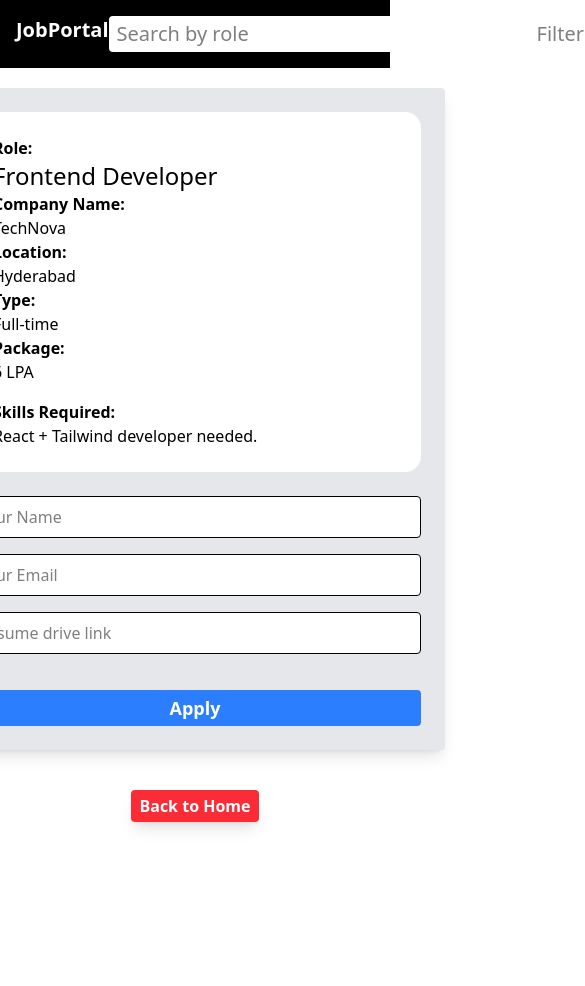
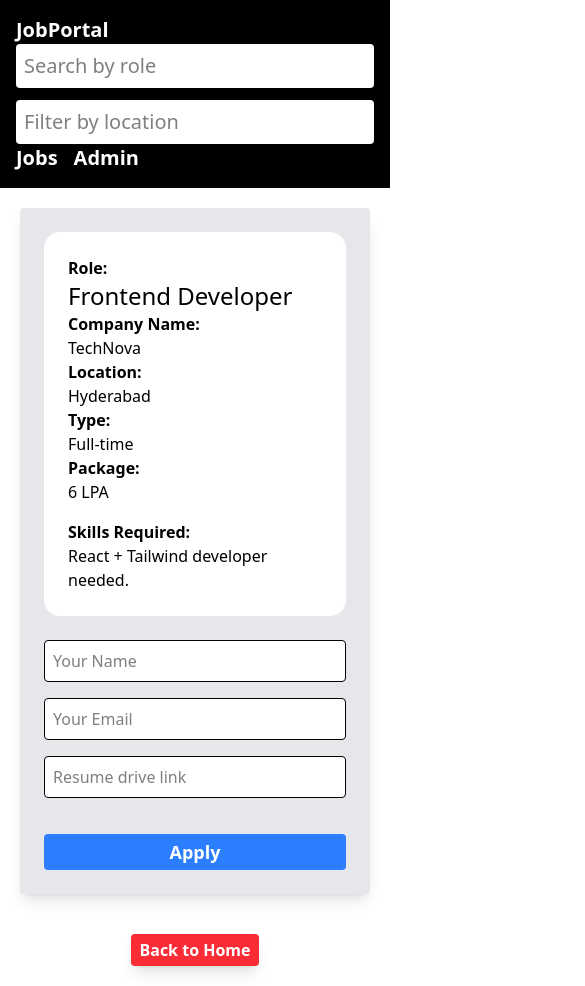
Before and after one commit to PavanTejaReddy1/Job-Portal, a React (Vite) app: page /jobs/1 in a window 390 px wide. Shown: the top 986 px of the page, 585 px wide, since content can reach past the window. Before the commit the page ends 844 px from the top, so only its background shows below. Built offline with nearby package versions, Linux system fonts and the light colour scheme.

Commit message:
Responsive layout fixes

```diff
--- a/src/components/AddJob.jsx
+++ b/src/components/AddJob.jsx
@@ -47,9 +47,8 @@ function AddJob({setJobs}) {
   return (
     <>
     <IoMdAdd size={30} className="cursor-pointer hover:bg-black hover:rounded-full hover:text-white" onClick={()=>setOpen(true)}/>
-    <Modal isOpen={isOpen} className="w-[500px] absolute top-[20%] left-[40%] p-[20px] bg-white">
+    <Modal isOpen={isOpen} className="w-[90%] max-w-[500px] mx-auto mt-20 p-5 bg-white rounded">
         <IoClose size={30} className="cursor-pointer hover:bg-black hover:rounded-full hover:text-white" onClick={()=>setOpen(false)}/>
-
 
         <h1 className="mx-auto relative  text-2xl font-bold underline w-[100px]">Add Job</h1>
         <form className="flex flex-col m-[30px]" onSubmit={handleSubmit}>
--- a/src/components/EditJob.jsx
+++ b/src/components/EditJob.jsx
@@ -42,7 +42,7 @@ function EditJob({job, jobs, setJobs}) {
   return (
     <>
         <button className="bg-blue-500 text-white pl-2 pr-2 rounded-lg text-sm cursor-pointer hover:bg-blue-600" onClick={()=>setOpen(true)}>Edit</button>
-        <Modal isOpen={isOpen} className="w-[500px] absolute top-[20%] left-[40%] p-[20px] bg-white">
+        <Modal isOpen={isOpen} className="w-[90%] max-w-[500px] mx-auto mt-20 p-5 bg-white roundeds">
             <IoClose size={30} className="cursor-pointer hover:bg-black hover:rounded-full hover:text-white" onClick={()=>setOpen(false)}/>
 
             <h1 className="mx-auto relative  text-2xl font-bold underline w-[100px]">Edit Job</h1>
--- a/src/components/JobCard.jsx
+++ b/src/components/JobCard.jsx
@@ -4,7 +4,7 @@ import { Link } from "react-router-dom";
 function JobCard({ job }) {
   return (
     <div className="border p-4 rounded shadow-lg hover:scale-[1.02] hover:shadow-xl transition-all duration-200">
-      <h2 className="text-xl font-semibold">{job.title}</h2>
+      <h2 className="text-lg sm:text-xl font-semibold">{job.title}</h2>
       <p>{job.company}</p>
       <p className="text-lg text-gray-600">{job.package}</p>
       <p className="text-sm text-gray-500">{job.location}</p>
--- a/src/components/Navbar.jsx
+++ b/src/components/Navbar.jsx
@@ -4,11 +4,11 @@ import { NavLink, Link } from "react-router-dom";
 function Navbar({searchInput, setSerachInput, filterInput, setFilterInput}) {
 
   return (
-    <nav className="bg-black text-white p-4 flex justify-between">
+    <nav className="bg-black text-white p-4 flex flex-col md:flex-row md:justify-between gap-4s">
       <Link to="/" className="text-xl font-bold">JobPortal</Link>
-      <div className="flex gap-5">
-        <input type="text" className="bg-white w-[400px] rounded text-xl p-1 pl-2 text-black" placeholder="Search by role" onChange={(e)=>setSerachInput(e.target.value)} value={searchInput}/>
-        <input type="text" className="bg-white w-[400px] rounded text-xl p-1 pl-2 text-black" placeholder="Filter by location" onChange={(e)=>setFilterInput(e.target.value)} value={filterInput}/>
+      <div className="flex flex-col md:flex-row gap-3 w-full md:w-auto">
+        <input type="text" className="bg-white w-full md:w-[400px] rounded text-xl p-2 text-black" placeholder="Search by role" onChange={(e)=>setSerachInput(e.target.value)} value={searchInput}/>
+        <input type="text" className="bg-white w-full md:w-[400px] rounded text-xl p-2 text-black" placeholder="Filter by location" onChange={(e)=>setFilterInput(e.target.value)} value={filterInput}/>
       </div>
       <div className="space-x-4 font-bold text-xl">
         <NavLink to="/" className={({isActive}) => isActive ? "border-1 p-1 rounded" : ""}>Jobs</NavLink>
--- a/src/pages/Admin.jsx
+++ b/src/pages/Admin.jsx
@@ -2,8 +2,8 @@ import React from "react";
 import AddJob from "../components/AddJob";
 import { IoClose } from "react-icons/io5";
 import { jobsData } from "../data/jobsData";
-import EditJob from "../components/editJob";
 import { toast } from "react-toastify";
+import EditJob from "../components/EditJob";
 
 function Admin({jobs, setJobs}) {
 
@@ -35,8 +35,10 @@ function Admin({jobs, setJobs}) {
       </div>
 
       {jobs.map(job => (
-        <div key={job.id} className="border p-3 mb-2 flex justify-between hover:scale-[1.01] shadow-xl duration-200">
-          <span>{job.title}</span>
+        <div key={job.id} className="border p-3 mb-2 flex flex-col sm:flex-row sm:justify-between gap-2 hover:scale-[1.01] shadow-xl duration-200"s>
+          <span className="font-medium text-center sm:text-left">
+            {job.title}
+          </span>
           <div className="flex gap-2">
             <EditJob job={job} jobs={jobs} setJobs={setJobs}/>
             <IoClose onClick={() => deleteJob(job.id)} className="text-red-600 cursor-pointer hover:bg-red-500 hover:text-white hover:rounded hover:pl-1 hover:pr-1" size={30} />
--- a/src/pages/Home.jsx
+++ b/src/pages/Home.jsx
@@ -10,13 +10,13 @@ function Home({searchInput, filterInput, jobs}) {
     { filteredJobs.length > 0 ?
     <div className="text-center">
       <h1 className="font-bold text-3xl underline">Jobs</h1>
-      <div className="p-6 grid md:grid-cols-2 gap-4">
+      <div className="p-4 grid grid-cols-1 sm:grid-cols-2 lg:grid-cols-2 gap-4">
         {filteredJobs.map(job => (
           <JobCard key={job.id} job={job} />
         ))}
       </div>
     </div>
-    : <p className="text-2xl font-bold m-5">No Jobs Found. Try a different search.</p>}
+    : <p className="text-2xl font-bold m-5">No Jobs Found.</p>}
     </div>
   );
 }
--- a/src/pages/JobDetails.jsx
+++ b/src/pages/JobDetails.jsx
@@ -31,7 +31,7 @@ function JobDetails() {
   return (
     <div className="flex flex-col justify-center items-center">
     <div className="flex gap-5">
-      <div className="p-6 bg-gray-200 w-[500px] m-5 rounded shadow-lg">
+      <div className="p-6 bg-gray-200 w-full max-w-[500px] m-5 rounded shadow-lg">
         <div className="p-6 bg-white rounded-2xl">
           <p className="font-bold">Role: </p>
           <h1 className="text-2xl">{job.title}</h1>
```
